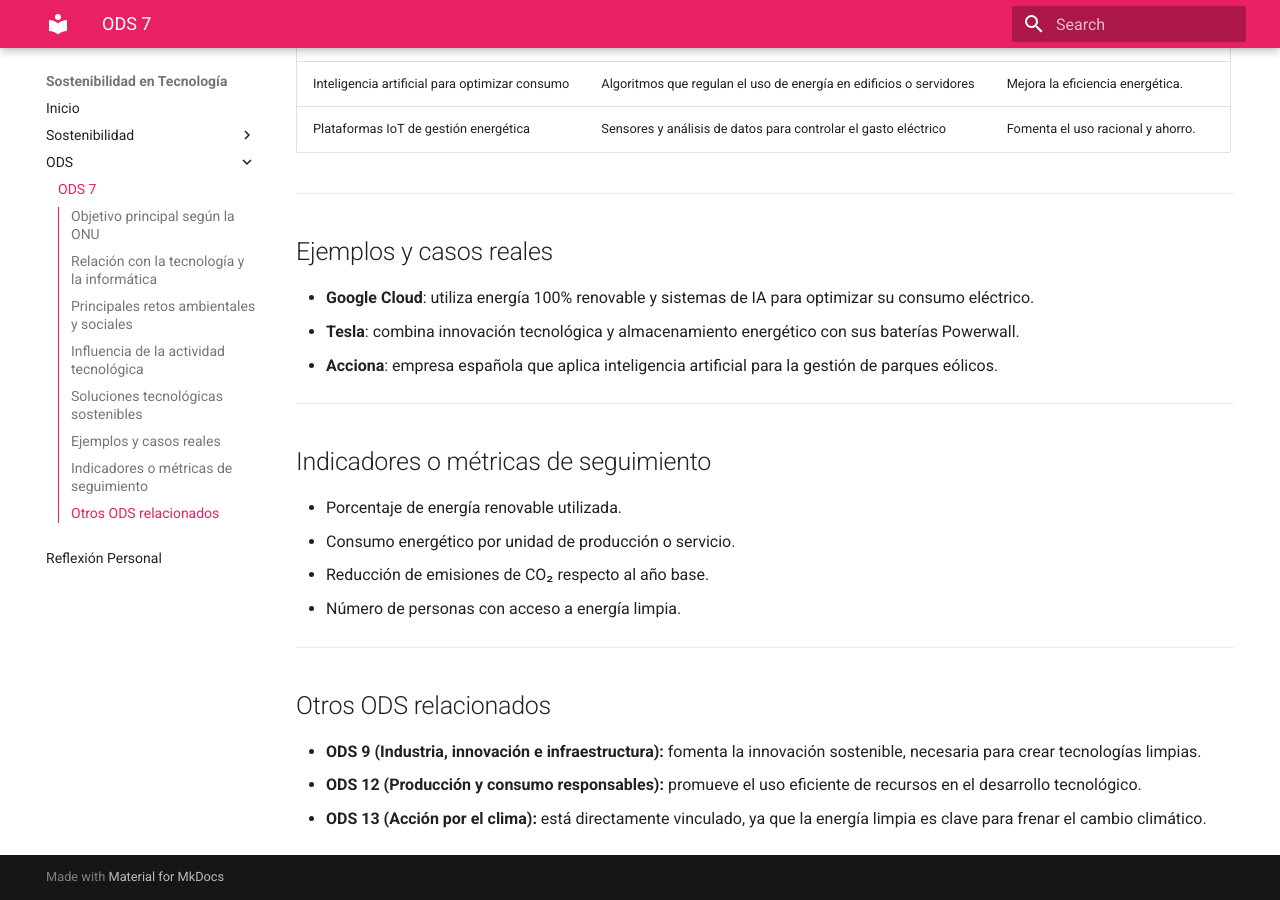
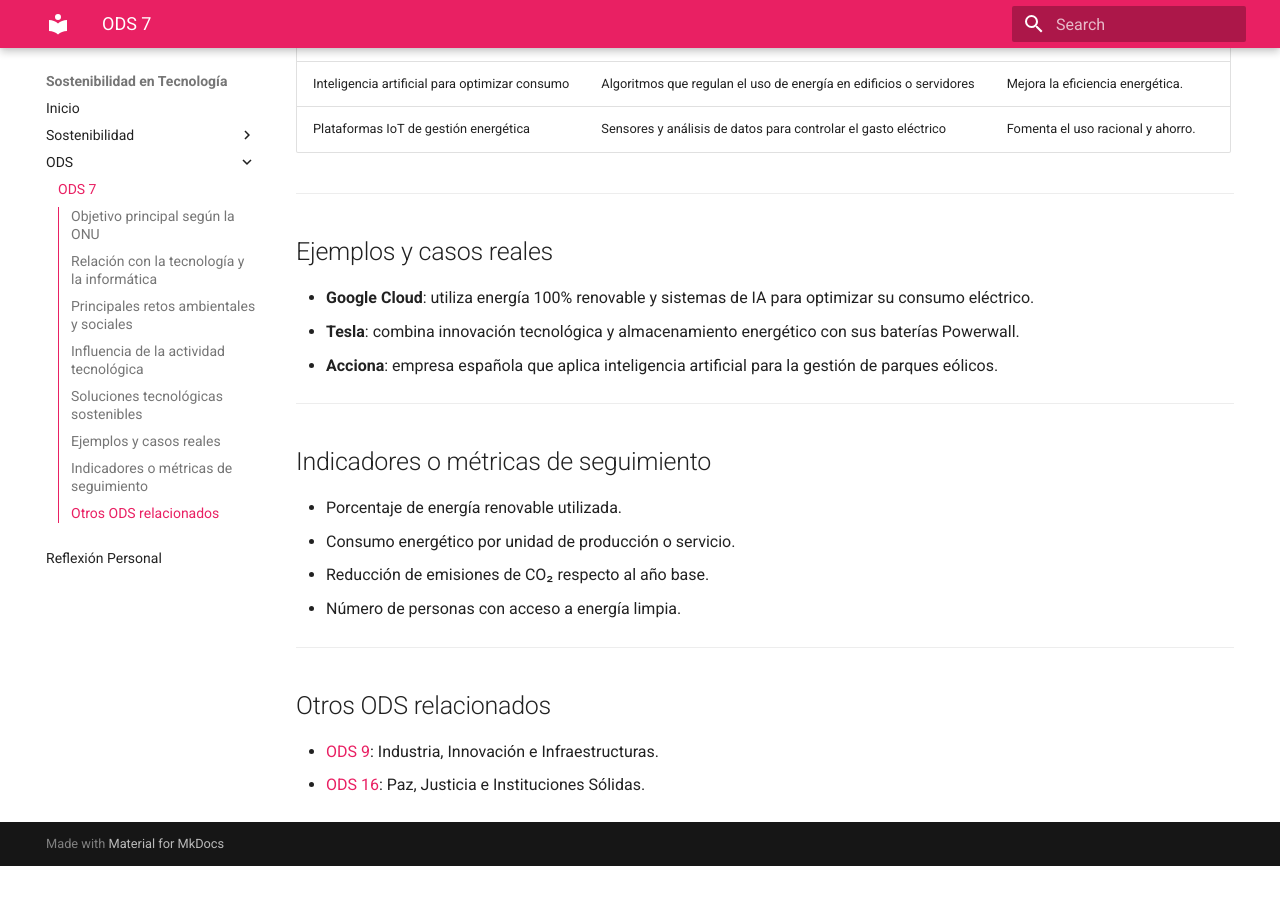
Before and after one commit to OlegLukyyy/Saspfase1, an MkDocs documentation site: the page built from docs/ods07-energia.md, in a window 1280 px wide and 900 px high, scrolled down 1198 px. Built offline with MkDocs 1.6.1 and Material for MkDocs 9.7.7, drawn with Linux system fonts in a browser that asks for light colours; after the commit the page ends 2064 px from its top, so only the background shows below that.

```diff
--- a/docs/ods07-energia.md
+++ b/docs/ods07-energia.md
@@ -57,6 +57,5 @@ No obstante, si no se gestionan correctamente, el consumo energético de los dis
 
 ## Otros ODS relacionados
 
-- **ODS 9 (Industria, innovación e infraestructura):** fomenta la innovación sostenible, necesaria para crear tecnologías limpias.
-- **ODS 12 (Producción y consumo responsables):** promueve el uso eficiente de recursos en el desarrollo tecnológico.
-- **ODS 13 (Acción por el clima):** está directamente vinculado, ya que la energía limpia es clave para frenar el cambio climático.
+- [ODS 9](https://srojgam0907.github.io/SASP_Fase1_Web/reflexiones/): Industria, Innovación e Infraestructuras.
+- [ODS 16](http://apermar1301.github.io/SASP_Fase1_Web/): Paz, Justicia e Instituciones Sólidas.
```
